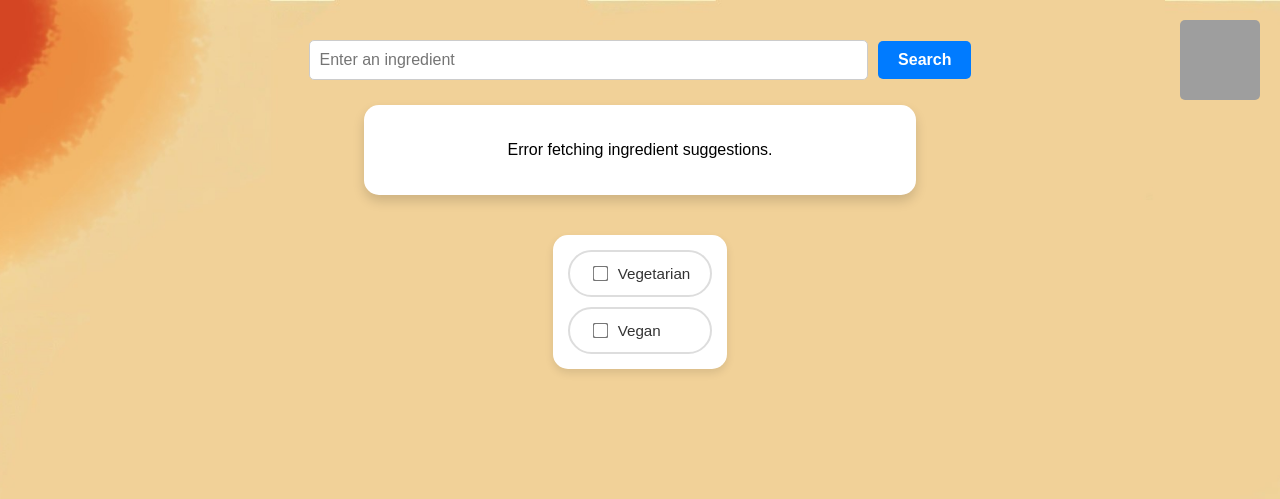
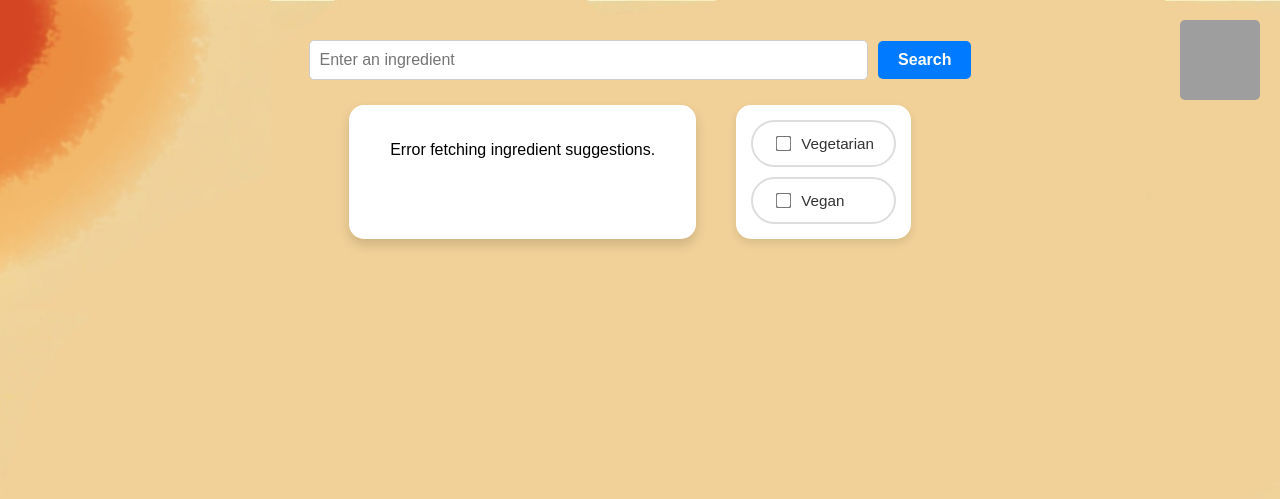
Before and after one commit to KJ4277/Recipe-CS-Coursework, a PHP site: page /main_page.php in a window 1280 px wide. Shown: the top 499 px of the page. Run offline with PHP 8.4, Linux system fonts and the light colour scheme; the visitor is signed in with stand-in values (Sample User, id 1); grey boxes are pictures that could not be loaded.

Commit message:
Update main_page.php

```diff
--- a/recipe_website/main_page.php
+++ b/recipe_website/main_page.php
@@ -28,6 +28,7 @@ if (!isset($_SESSION['username'])) {
         <input type="submit" onclick="fetchFilterMeal();" value="Search" />
     </div>
 
+    <div class="filters-suggestions-wrapper">
         <!-- Suggestions container -->
         <div id="suggestionsContainer" class="suggestions-container"></div>
 
@@ -41,6 +42,7 @@ if (!isset($_SESSION['username'])) {
                 <input type="checkbox" id="veganFilter" name="dietFilter" value="vegan">
                 Vegan
             </label>
+        </div>
     </div>
 
     <!-- Meals display area -->
```
Lines whose indentation alone changed are shown as unchanged.
